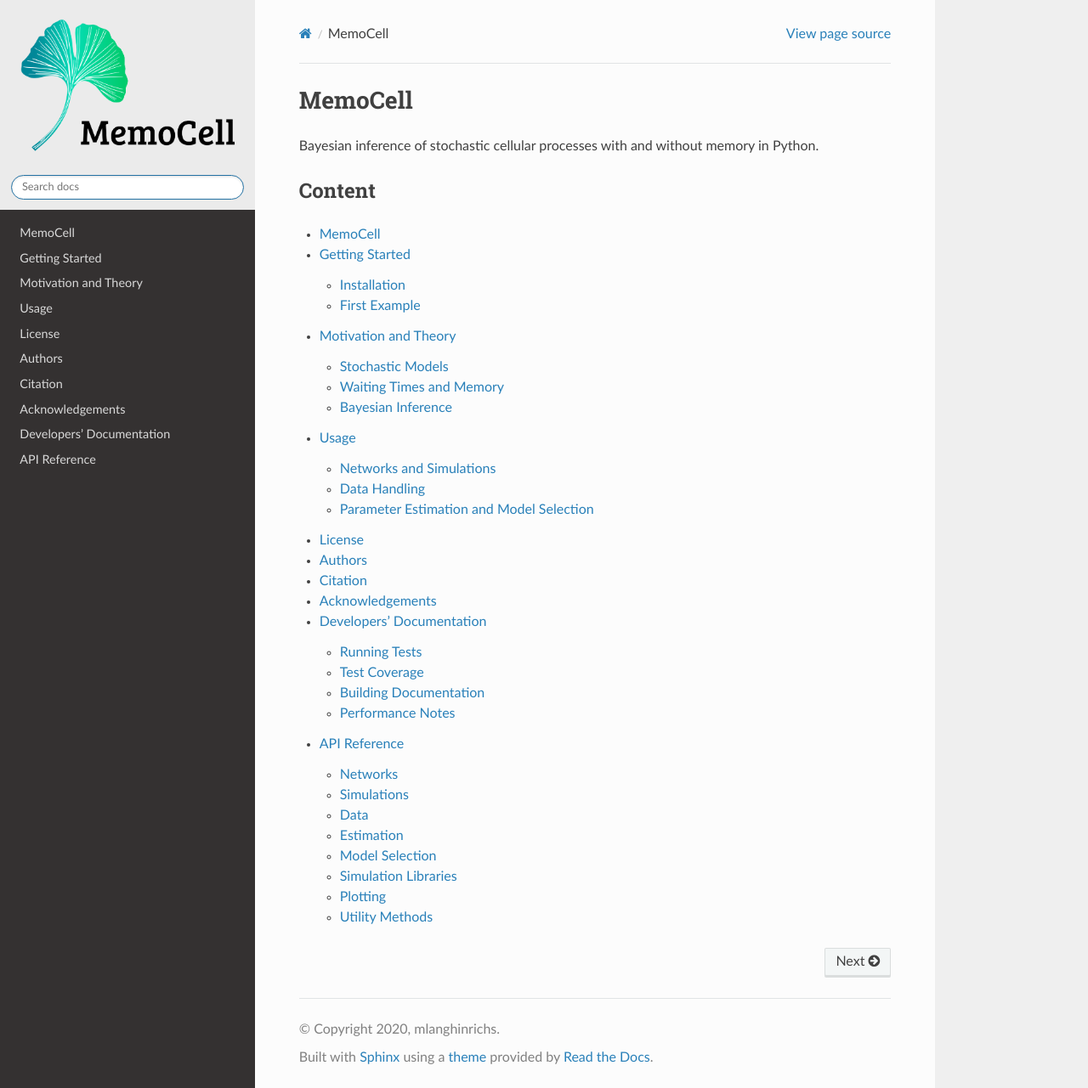
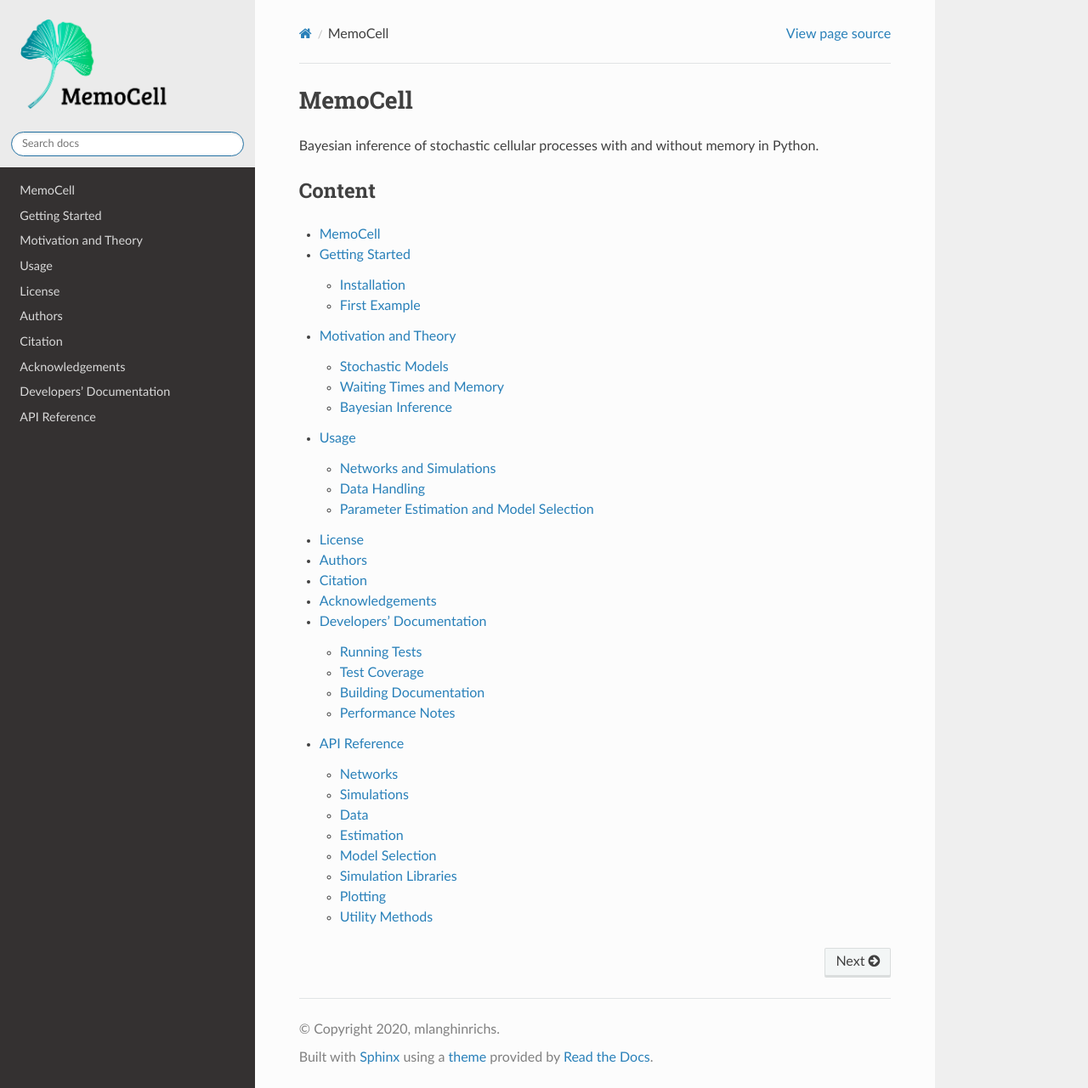
Before and after one commit to mauricelanghinrichs/memocell, a Sphinx documentation site: the page built from docs/index.rst, in a window 1280 px wide and 1281 px high. Shown: the whole window at 85% size. Built offline with Sphinx 7.4.7 and the Read the Docs theme 2.0.0, drawn with Linux system fonts in a browser that asks for light colours.

Commit message:
logo size updates (git + docs)

```diff
--- a/README.rst
+++ b/README.rst
@@ -1,6 +1,6 @@
 
 .. image:: images/MemoCellLogo.svg
-   :width: 250px
+   :width: 225px
 
 .. image:: https://img.shields.io/pypi/v/memocell.svg
     :target: https://pypi.python.org/pypi/memocell
--- a/docs/conf.py
+++ b/docs/conf.py
@@ -59,7 +59,7 @@
 # relative to this directory. They are copied after the builtin static files,
 # so a file named "default.css" will overwrite the builtin "default.css".
 html_static_path = ['_static']
-html_logo = '../images/MemoCellLogo.png'
+html_logo = '../images/MemoCellLogoWide.png'
 html_theme_options = {
     'logo_only': True,
     'display_version': False,
```
Also changed, not shown: images/MemoCellLogo.png, images/MemoCellLogoWide.png (added).
